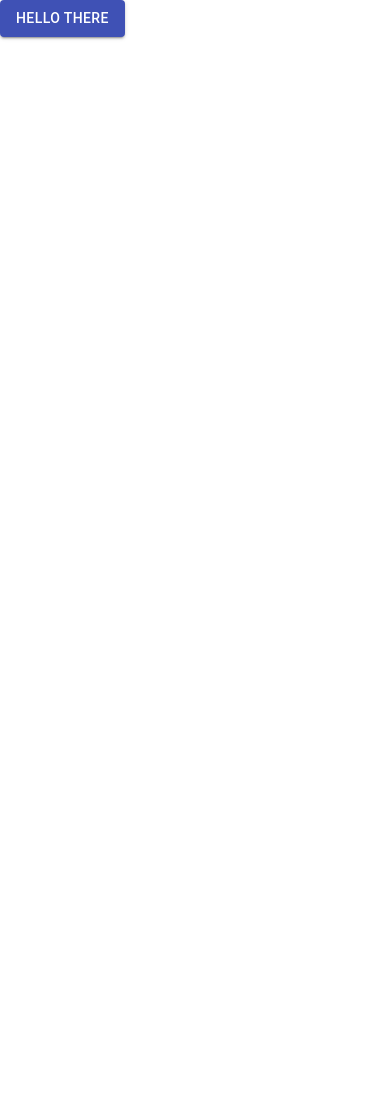
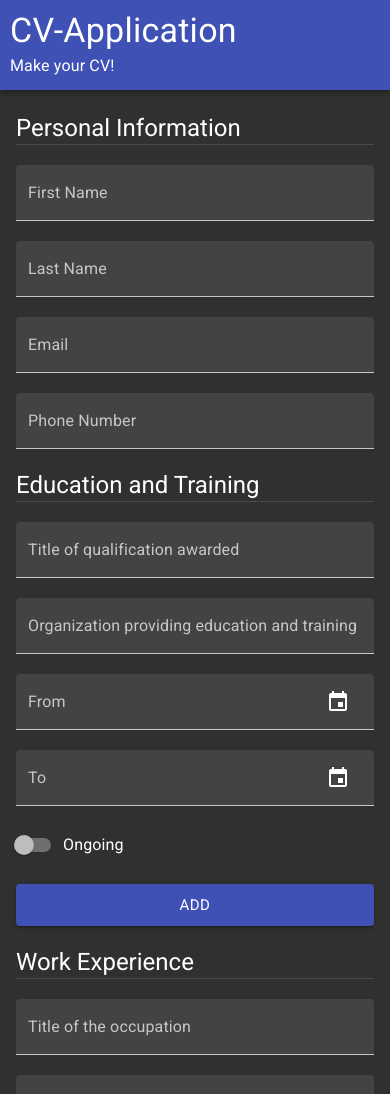
Before and after one commit to igorashs/react-cv-application, a React (Create React App) app: page / in a window 390 px wide. Shown: the top 1094 px of the page. Before the commit the page ends 844 px from the top, so only its background shows below. Built offline with nearby package versions, Linux system fonts and the light colour scheme.

Commit message:
add basic mobile first layout

```diff
--- a/package.json
+++ b/package.json
@@ -3,11 +3,14 @@
   "version": "0.1.0",
   "private": true,
   "dependencies": {
+    "@date-io/date-fns": "^1.3.13",
     "@material-ui/core": "^4.11.0",
+    "@material-ui/pickers": "^3.2.10",
     "@testing-library/jest-dom": "^4.2.4",
     "@testing-library/react": "^9.5.0",
     "@testing-library/user-event": "^7.2.1",
     "create-react-app": "^3.4.1",
+    "date-fns": "^2.16.1",
     "react": "^17.0.1",
     "react-dom": "^17.0.1",
     "react-scripts": "3.4.4"
--- a/public/index.html
+++ b/public/index.html
@@ -1,14 +1,12 @@
 <!DOCTYPE html>
 <html lang="en">
+
 <head>
   <meta charset="utf-8" />
   <link rel="icon" href="%PUBLIC_URL%/favicon.ico" />
   <meta name="viewport" content="width=device-width, initial-scale=1" />
   <meta name="theme-color" content="#000000" />
-    <meta
-      name="description"
-      content="Web site created using create-react-app"
-    />
+  <meta name="description" content="CV-Application" />
   <link rel="apple-touch-icon" href="%PUBLIC_URL%/logo192.png" />
   <!--
       manifest.json provides metadata used when your web app is installed on a
@@ -24,8 +22,10 @@
       work correctly both with client-side routing and a non-root public URL.
       Learn how to configure a non-root public URL by running `npm run build`.
     -->
-    <title>React App</title>
+  <link href="https://fonts.googleapis.com/css2?family=Roboto:wght@400;700&display=swap" rel="stylesheet">
+  <title>CV-Application</title>
 </head>
+
 <body>
   <noscript>You need to enable JavaScript to run this app.</noscript>
   <div id="root"></div>
@@ -40,4 +40,5 @@
       To create a production bundle, use `npm run build` or `yarn build`.
     -->
 </body>
+
 </html>
--- a/src/App.js
+++ b/src/App.js
@@ -1,12 +1,180 @@
 import React from 'react';
-import Button from '@material-ui/core/Button';
+import {
+  TextField,
+  Box,
+  CssBaseline,
+  AppBar,
+  Divider,
+  Typography,
+  Container,
+  Button,
+  Switch,
+  FormControlLabel
+} from '@material-ui/core';
+import {
+  KeyboardDatePicker,
+  MuiPickersUtilsProvider
+} from '@material-ui/pickers';
+import DateFnsUtils from '@date-io/date-fns';
+import { createMuiTheme, ThemeProvider } from '@material-ui/core/styles';
 
-function App() {
-  return (
-    <Button variant="contained" color="primary">
-      Hello There
-    </Button>
-  );
+export default class App extends React.Component {
+  render() {
+    const darkTheme = createMuiTheme({
+      palette: {
+        type: 'dark'
+      }
+    });
+
+    return (
+      <ThemeProvider theme={darkTheme}>
+        <MuiPickersUtilsProvider utils={DateFnsUtils}>
+          <CssBaseline />
+          <AppBar>
+            <Box p={1.25}>
+              <Typography variant='h4' component='h1'>
+                CV-Application
+              </Typography>
+              <Typography variant='subtitle1' component='h2'>
+                Make your CV!
+              </Typography>
+            </Box>
+          </AppBar>
+          <Container>
+            <Box my={14} component='main' display='grid' gridRowGap={20}>
+              {/* Personal Information */}
+              <Box>
+                <Typography variant='h5' component='h3'>
+                  Personal Information
+                </Typography>
+                <Divider />
+                <Box display='grid' gridRowGap={20} mt={2.5}>
+                  <TextField
+                    variant='filled'
+                    label='First Name'
+                    id='first-name'
+                  />
+                  <TextField
+                    variant='filled'
+                    label='Last Name'
+                    id='last-name'
+                  />
+                  <TextField
+                    variant='filled'
+                    label='Email'
+                    type='email'
+                    id='email'
+                  />
+                  <TextField
+                    variant='filled'
+                    label='Phone Number'
+                    id='phone-number'
+                  />
+                </Box>
+              </Box>
+              {/* Education and Training*/}
+              <Box>
+                <Typography variant='h5' component='h3'>
+                  Education and Training
+                </Typography>
+                <Divider />
+                <Box display='grid' gridRowGap={20} mt={2.5}>
+                  <TextField
+                    variant='filled'
+                    label='Title of qualification awarded'
+                    id='title-qualification'
+                  />
+                  <TextField
+                    variant='filled'
+                    label='Organization providing education and training'
+                    id='education-organization'
+                  />
+                  <KeyboardDatePicker
+                    inputVariant='filled'
+                    format='MM/dd/yyy'
+                    value={null}
+                    label='From'
+                    id='edu-from-date'
+                  />
+                  <KeyboardDatePicker
+                    inputVariant='filled'
+                    format='MM/dd/yyy'
+                    value={null}
+                    label='To'
+                    id='edu-to-date'
+                  />
+                  <FormControlLabel
+                    control={
+                      <Switch color='primary' id='edu-to-ongoing-date' />
+                    }
+                    label='Ongoing'
+                  />
+                  <Button variant='contained' color='primary' size='large'>
+                    Add
+                  </Button>
+                </Box>
+              </Box>
+              {/* Work Experience */}
+              <Box>
+                <Typography variant='h5' component='h3'>
+                  Work Experience
+                </Typography>
+                <Divider />
+                <Box display='grid' gridRowGap={20} mt={2.5}>
+                  <TextField
+                    variant='filled'
+                    label='Title of the occupation'
+                    id='title-occupation'
+                  />
+                  <TextField variant='filled' label='Employer' id='employer' />
+                  <KeyboardDatePicker
+                    inputVariant='filled'
+                    format='MM/dd/yyy'
+                    value={null}
+                    label='From'
+                    id='work-from-date'
+                  />
+                  <KeyboardDatePicker
+                    inputVariant='filled'
+                    format='MM/dd/yyy'
+                    value={null}
+                    label='To'
+                    id='work-to-date'
+                  />
+                  <FormControlLabel
+                    control={
+                      <Switch color='primary' id='work-to-ongoing-date' />
+                    }
+                    label='Ongoing'
+                  />
+                  <TextField
+                    variant='filled'
+                    label='Main activities and responsibilities'
+                    id='activities'
+                    rows='3'
+                    multiline
+                  />
+                  <Button variant='contained' color='primary' size='large'>
+                    Add
+                  </Button>
+                </Box>
+              </Box>
+              {/* Create the CV */}
+              <Box>
+                <Typography variant='h5' component='h3'>
+                  Create the CV
+                </Typography>
+                <Divider />
+                <Box display='grid' gridRowGap={20} mt={2.5}>
+                  <Button variant='contained' size='large'>
+                    Create
+                  </Button>
+                </Box>
+              </Box>
+            </Box>
+          </Container>
+        </MuiPickersUtilsProvider>
+      </ThemeProvider>
+    );
+  }
 }
-
-export default App;
--- a/src/index.css
+++ b/src/index.css
@@ -1,13 +1,74 @@
-body {
-  margin: 0;
-  font-family: -apple-system, BlinkMacSystemFont, 'Segoe UI', 'Roboto', 'Oxygen',
-    'Ubuntu', 'Cantarell', 'Fira Sans', 'Droid Sans', 'Helvetica Neue',
-    sans-serif;
-  -webkit-font-smoothing: antialiased;
-  -moz-osx-font-smoothing: grayscale;
+/* Box sizing rules */
+*,
+*::before,
+*::after {
+  box-sizing: border-box;
 }
 
-code {
-  font-family: source-code-pro, Menlo, Monaco, Consolas, 'Courier New',
-    monospace;
+/* Remove default padding */
+ul,
+ol {
+  padding: 0;
 }
+
+/* Remove default margin */
+body,
+h1,
+h2,
+h3,
+h4,
+p,
+ul,
+ol,
+li,
+figure,
+figcaption,
+blockquote,
+dl,
+dd {
+  margin: 0;
+}
+
+/* Set core body defaults */
+body {
+  min-height: 100vh;
+  scroll-behavior: smooth;
+  text-rendering: optimizeSpeed;
+  line-height: 1.5;
+  font-family: Roboto, Arial, Helvetica, sans-serif;
+}
+
+/* Remove list styles on ul and ol elements */
+ul,
+ol {
+  list-style: none;
+}
+
+/* A elements that don't have a class get default styles */
+a:not([class]) {
+  text-decoration-skip-ink: auto;
+}
+
+/* Make images easier to work with */
+img {
+  max-width: 100%;
+  display: block;
+}
+
+/* Inherit fonts for inputs and buttons */
+input,
+button,
+textarea,
+select {
+  font: inherit;
+}
+/*
+  Remove all animations and transitions for people that prefer not to see them
+@media (prefers-reduced-motion: reduce) {
+  * {
+    animation-duration: 0.01ms !important;
+    animation-iteration-count: 1 !important;
+    transition-duration: 0.01ms !important;
+    scroll-behavior: auto !important;
+  }
+} */
```
Also changed, not shown: 1 other file (tests, documents, lock files or other folders). Lines whose indentation alone changed are shown as unchanged.
